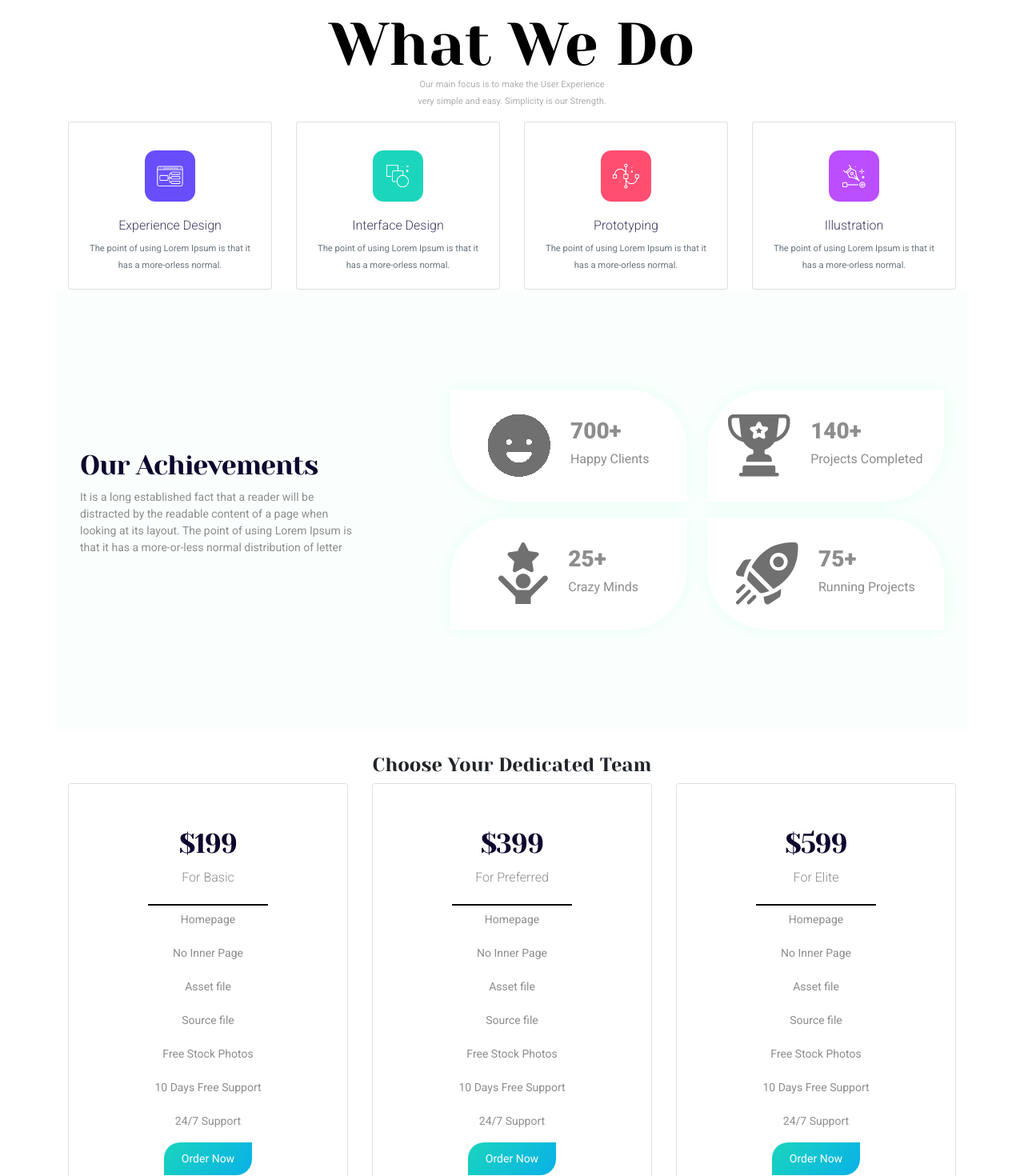
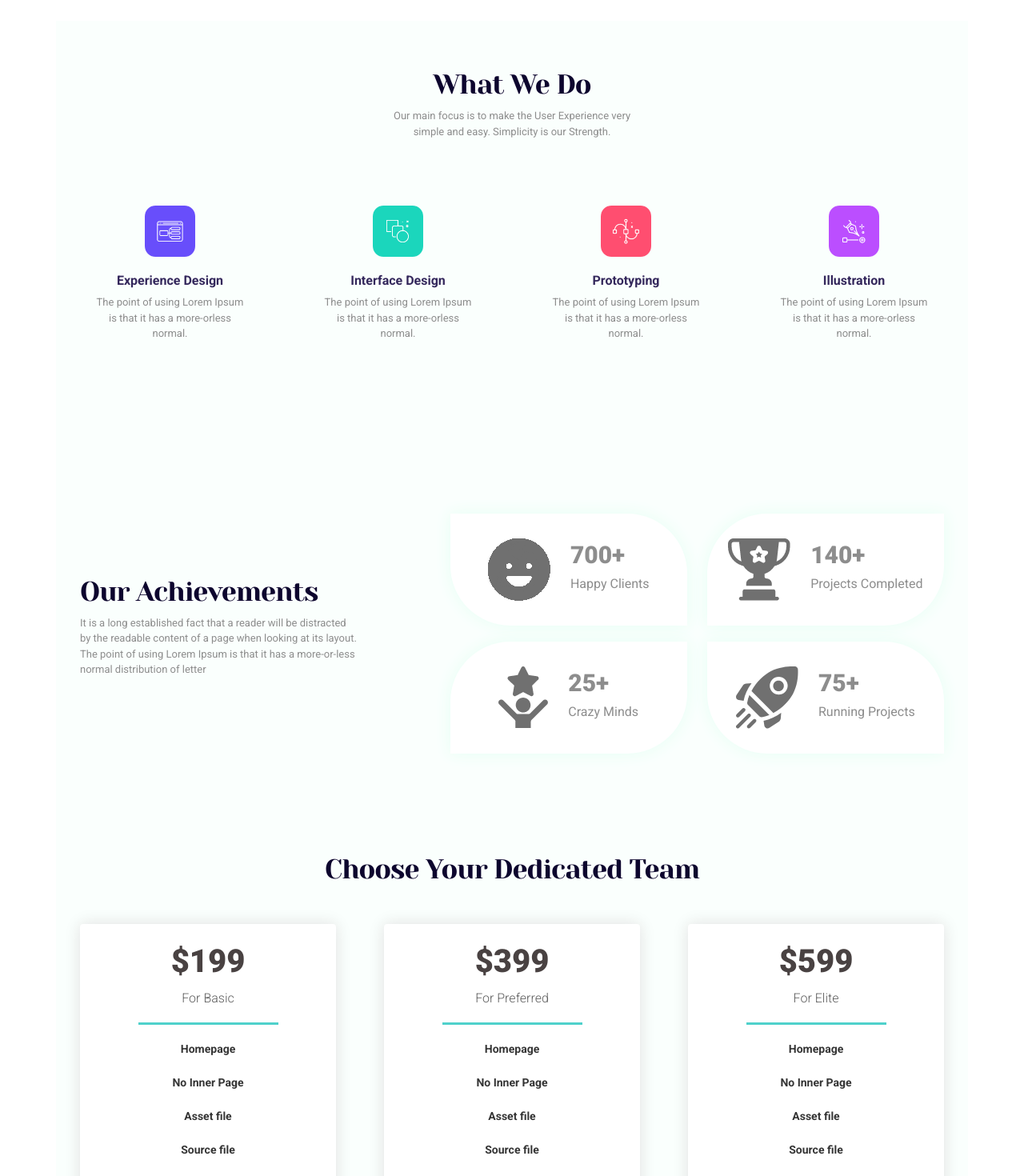
Before and after one commit to Hasan-new/Athena-Design, a React (Create React App) app: page / in a window 1280 px wide. Shown: the part 620-2090 px from the top of the page at 80% size. Built offline with nearby package versions, Linux system fonts and the light colour scheme; a web font is replaced by a local one.

Commit message:
Responsive design start

```diff
--- a/src/App.css
+++ b/src/App.css
@@ -16,8 +16,14 @@ h2 {
   letter-spacing: -1px;
 }
 
+h3 {
+  font-size: 16px;
+  font-weight: 600;
+  color: #34285C;
+}
+
 p {
-  font-size: 14px;
+  font-size: 13px;
   color: #8D8D8D;
 }
 
--- a/src/Components/Achievements/Achievements.css
+++ b/src/Components/Achievements/Achievements.css
@@ -29,6 +29,10 @@
     background-image: linear-gradient(65deg, #0DB8DD, #1EDDB3);
 }
 
+.achievement:hover .achievement-right h3 {
+    color: white;
+}
+
 .achievement-right {
     text-align-last: left;
     margin-left: 25px;
@@ -36,6 +40,8 @@
 
 .achievement-right h3 {
     font-weight: 800;
+    font-size: 30px;
+    color: #8D8D8D;
 }
 
 .achievement-right h5 {
--- a/src/Components/ChoseYourTeam/ChoseYourTeam.css
+++ b/src/Components/ChoseYourTeam/ChoseYourTeam.css
@@ -1,11 +1,72 @@
 @import url('https://fonts.googleapis.com/css2?family=Yeseva+One&display=swap');
+
+.chooseYourTeam {
+    background: #FAFFFD;
+}
+
 h4{
     color:"#858585";
     font-family: 'Yeseva One', cursive;
     margin-top: 30px;
 }
-#myCanvas{
-    border: 1px solid black;
-    width: 150px;
-    height: 1px;
+
+.team-card {
+    margin-left: 30px !important;
+    margin-right: 30px !important;
+    color: #353535;
+    border: none;
+    box-shadow: 0 0 20px #e0e0e0;
+    transition: .3s;
+    border: 3px solid white;
 }
+
+.team-card:hover .team-price,
+.team-card:hover .team-plan,
+.team-card:hover .team-p {
+    color: black;
+}
+
+.team-card:hover {
+    border: 3px solid #3CEDCE;
+}
+
+.team-card:hover .team-btn {
+    opacity: 1;
+}
+
+.team-card:hover .team-plan::after {
+    background-color: #CCCCCC !important;
+    height: 3px;
+}
+
+.team-price {
+    font-weight: 800;
+    font-size: 40px;
+    color: #494242;
+}
+
+.team-plan::after {
+    content: "";
+    background-color: #4FD1CB;
+    height: 3px;
+    display: block;
+    width: 175px;
+    margin: auto;
+    margin-top: 20px;
+    margin-bottom: 20px;
+}
+
+.team-plan {
+    color: #5D5D5D;
+}
+
+.team-p {
+    color: #353535;
+    font-size: 14px;
+    font-weight: 600;
+}
+
+.team-btn {
+    opacity: 0;
+    transition: .3s;
+}
--- a/src/Components/ChoseYourTeam/ChoseYourTeam.js
+++ b/src/Components/ChoseYourTeam/ChoseYourTeam.js
@@ -5,47 +5,41 @@ import './ChoseYourTeam.css';
 
 const ChoseYourTeam = () => {
     return (
-        <div className="container">
-            <h4 className="text-center">Choose Your Dedicated Team</h4>
+        <div className="container chooseYourTeam">
+          <h2 className="text-center mb-5">Choose Your Dedicated Team</h2>
 
-            <div class="card-deck">
-  <div class="card">
-    {/* <img src="..." class="card-img-top" alt="..." /> */}
-    <div class="card-body">
-      <h2 class="card-title">$199</h2>
-      <h6 class="card-text">For Basic</h6>
+          <div className="card-deck text-center">
+            <div className="card team-card">
+              {/* <img src="..." className="card-img-top" alt="..." /> */}
+              <div className="card-body">
+                <h3 className="card-title team-price">$199</h3>
+                <h6 className="card-text team-plan">For Basic</h6>
 
-      <canvas id="myCanvas"></canvas>
-
-      <p class="card-text">Homepage<br/><br/> No Inner Page<br/><br/>Asset file<br/><br/>
+                <p className="card-text team-p">Homepage<br/><br/> No Inner Page<br/><br/>Asset file<br/><br/>
                 Source file<br/><br/>Free Stock Photos<br/><br/>10 Days Free Support<br/><br/>24/7 Support</p>
-      <button className="btn navContact pricing-btn">Order Now</button>
+                <button className="btn navContact pricing-btn mt-4 team-btn">Order Now</button>
               </div>
             </div>
-  <div class="card">
-    {/* <img src="..." class="card-img-top" alt="..." /> */}
-    <div class="card-body">
-      <h2 class="card-title">$399</h2>
-      <h6 class="card-text">For Preferred</h6>
+            <div className="card team-card">
+              {/* <img src="..." className="card-img-top" alt="..." /> */}
+              <div className="card-body">
+                <h3 className="card-title team-price">$399</h3>
+                <h6 className="card-text team-plan">For Preferred</h6>
 
-      <canvas id="myCanvas"></canvas>
-
-      <p class="card-text">Homepage<br/><br/> No Inner Page<br/><br/>Asset file<br/><br/>
+                <p className="card-text team-p">Homepage<br/><br/> No Inner Page<br/><br/>Asset file<br/><br/>
                 Source file<br/><br/>Free Stock Photos<br/><br/>10 Days Free Support<br/><br/>24/7 Support</p>
-      <button className="btn navContact pricing-btn">Order Now</button>
+                <button className="btn navContact pricing-btn mt-4 team-btn">Order Now</button>
               </div>
             </div>
-  <div class="card">
-    {/* <img src="..." class="card-img-top" alt="..." /> */}
-    <div class="card-body">
-      <h2 class="card-title">$599</h2>
-      <h6 class="card-text">For Elite</h6>
+            <div className="card team-card">
+              {/* <img src="..." className="card-img-top" alt="..." /> */}
+              <div className="card-body">
+                <h3 className="card-title team-price">$599</h3>
+                <h6 className="card-text team-plan">For Elite</h6>
 
-      <canvas id="myCanvas"></canvas>
-
-      <p class="card-text">Homepage<br/><br/> No Inner Page<br/><br/>Asset file<br/><br/>
+                <p className="card-text team-p">Homepage<br/><br/> No Inner Page<br/><br/>Asset file<br/><br/>
                 Source file<br/><br/>Free Stock Photos<br/><br/>10 Days Free Support<br/><br/>24/7 Support</p>
-      <button className="btn navContact pricing-btn">Order Now</button>
+                <button className="btn navContact pricing-btn mt-4 team-btn">Order Now</button>
               </div>
             </div>
           </div>
--- a/src/Components/GetYourDesign/GetYourDesign.css
+++ b/src/Components/GetYourDesign/GetYourDesign.css
@@ -1,5 +1,5 @@
 .footer {
-    margin-top: 100px;
+    padding-top: 100px;
     margin-bottom: 50px;
     background-color: #FAFFFD;
 }
--- a/src/Components/WhatWeDo/WhatWeDo.css
+++ b/src/Components/WhatWeDo/WhatWeDo.css
@@ -1,21 +1,29 @@
 @import url('https://fonts.googleapis.com/css2?family=Yeseva+One&display=swap');
-h1{
-    color: black;
-    font-family: 'Yeseva One', cursive;
-}
-/* .effect:hover{
-    background: #fff;
-    border-radius: 70px 0px;
-    box-shadow: 5px 5px 10px lightgrey;
-  } */
-  .card-withHover:hover{
-    background: #fff;
-    border-radius: 0px 0px;
-    box-shadow: 5px 5px 10px lightgrey;
+  h1{
+      color: black;
+      font-family: 'Yeseva One', cursive;
   }
+
+  .whatWeDo {
+    background: #FAFFFD;
+    padding-top: 60px;
+    padding-bottom: 60px;
+  }
+
   .card-body{
-    text-align: center;
+    padding: 30px;
+    padding-top: 20px;
   }
-  .card{
+
+  .whatWeDoCard{
     padding-top: 35px;
+    background: none;
+    border: none;
+    border-radius: 65px 0;
+    transition: .2s;
   }
+
+  .whatWeDoCard:hover {
+    box-shadow: 0 0 20px #eae9e9;
+    background-color: white;
+  }
--- a/src/Components/WhatWeDo/WhatWeDo.js
+++ b/src/Components/WhatWeDo/WhatWeDo.js
@@ -14,47 +14,47 @@ const card = [
 
 const WhatWeDo = () => {
     return (
-        <div className="container">
+        <div className="container whatWeDo">
             <div className='text-center'>
-                <h1>What We Do</h1>
-                <p><small style={{ color:'#afb0b0'}}>Our main focus is to make the User Experience <br/>very
-simple and easy. Simplicity is our Strength.</small></p>
+                <h2>What We Do</h2>
+                <p>Our main focus is to make the User Experience very<br/>
+                    simple and easy. Simplicity is our Strength.</p>
             </div>
 
             <div>
-                <div class="container first-part">
+                <div class="container first-part mt-5">
                     <div class="row d-flex">
                         <div class="card-deck">
-                            <div class="card card-withHover" >
+                            <div class="card whatWeDoCard text-center" >
                                 <img  style={{margin: '0 auto'}} src={firstImage} className="card-img-top img-fluid w-25" alt="..." />
                                 <div class="card-body">
-                                    <h6 class="card-text" style={{ color: ' #413960' }}>Experience Design</h6>
-                                    <p class="card-text"><small class="text-muted">The point of using Lorem
-                                            Ipsum is that it has a more-orless normal.</small></p>
+                                    <h3 class="card-text" >Experience Design</h3>
+                                    <p class="card-text">The point of using Lorem
+                                            Ipsum is that it has a more-orless normal.</p>
                                 </div>
                             </div>
-                            <div class="card card-withHover text-center">
+                            <div class="card whatWeDoCard text-center">
                                 <img  style={{margin: '0 auto'}} src={secondImage} className="card-img-top img-fluid w-25" alt="..." />
                                 <div class="card-body">
-                                    <h6 class="card-text" style={{ color: '#413960' }}>Interface Design </h6>
-                                    <p class="card-text"><small class="text-muted">The point of using Lorem
-                                        Ipsum is that it has a more-orless normal.</small></p>
+                                    <h3 class="card-text" >Interface Design </h3>
+                                    <p class="card-text">The point of using Lorem
+                                        Ipsum is that it has a more-orless normal.</p>
                                 </div>
                             </div>
-                            <div class="card card-withHover text-center">
+                            <div class="card whatWeDoCard text-center">
                                 <img  style={{margin: '0 auto'}} src={thirdImage} className="card-img-top img-fluid w-25" alt="..." />
                                 <div class="card-body">
-                                    <h6 class="card-text" style={{ color: ' #413960' }}>Prototyping</h6>
-                                    <p class="card-text"><small class="text-muted">The point of using Lorem
-                                                Ipsum is that it has a more-orless normal.</small></p>
+                                    <h3 class="card-text" >Prototyping</h3>
+                                    <p class="card-text">The point of using Lorem
+                                                Ipsum is that it has a more-orless normal.</p>
                                 </div>
                             </div>
-                            <div class="card card-withHover text-center">
+                            <div class="card whatWeDoCard text-center">
                                 <img  style={{margin: '0 auto'}} src={fourthImage} className="card-img-top img-fluid w-25" alt="..." />
                                 <div class="card-body">
-                                    <h6 class="card-text" style={{ color: '#413960' }}>Illustration</h6>
-                                    <p class="card-text"><small class="text-muted">The point of using Lorem
-                                                    Ipsum is that it has a more-orless normal.</small></p>
+                                    <h3 class="card-text" >Illustration</h3>
+                                    <p class="card-text">The point of using Lorem
+                                                    Ipsum is that it has a more-orless normal.</p>
                                 </div>
                             </div>
                         </div>
```
Lines whose indentation alone changed are shown as unchanged.
